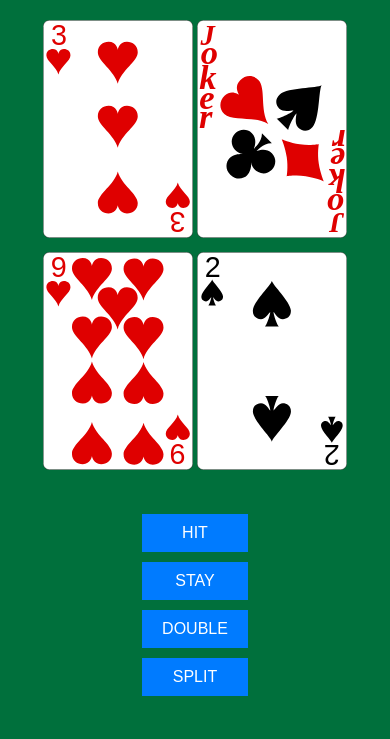
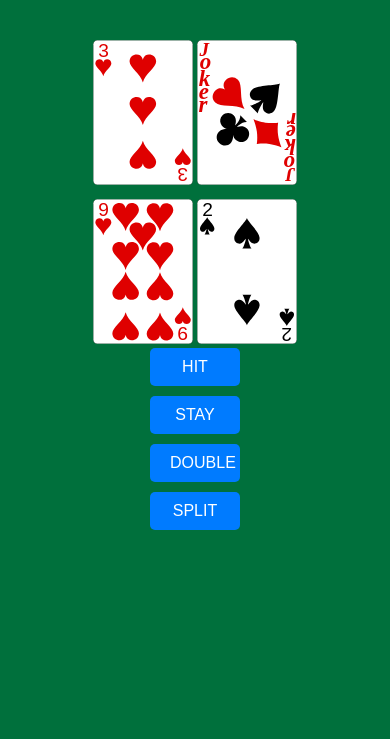
Before and after one commit to dewisbrown/blackjack-practice-web, a website: page index.html in a window 390 px wide. Drawn offline with Linux system fonts and the light colour scheme.

Commit message:
updated look on mobile screen

```diff
--- a/styles/style.css
+++ b/styles/style.css
@@ -4,15 +4,6 @@ body, html {
     padding: 0;
     font-family: Arial, sans-serif;
 }
-
-/*
-body {
-    background-image: url('https://static.vecteezy.com/system/resources/previews/002/082/622/original/poker-background-with-playing-cards-and-chips-on-green-casino-background-modern-poker-widescreen-wallpaper-vector.jpg');
-    background-size: cover;
-    background-repeat: no-repeat;
-    background-attachment: fixed;
-}
-*/
 
 body {
     background-color: #00703c;
@@ -77,6 +68,7 @@ body {
     cursor: pointer;
     transition: background-color 0.2s;
     text-align: center;
+    border-radius: 5px;
 }
 
 .action-btn:hover {
@@ -92,16 +84,39 @@ body {
 @media screen and (max-width: 768px) {
     /* Styles for mobile devices */
     #card-container {
-        flex-direction: row; /* Change the flex-direction to create a 2x2 grid */
-        flex-wrap: wrap; /* Allow items to wrap to the next row */
+        flex-direction: row;
+        flex-wrap: wrap;
+        margin-top: 20px;
     }
 
     #dealer, #user {
-        width: 100%; /* Make each dealer/user take up the full width */
-        text-align: center; /* Center the cards within their containers */
+        width: 100%;
+        text-align: center;
     }
 
     #button-panel {
-        flex-direction: column; /* Arrange buttons vertically for easier tapping */
+        flex-direction: column;
+        width: 90px;
+        margin: 0;
+    }
+
+    .card {
+        width: 100px;
+        height: auto;
+    }
+
+    #bottom-container {
+        display: flex;
+        flex-direction: row;
+        gap: 10px;
+        margin-top: 20px;
+    }
+
+    #success {
+        width: 90px;
+        margin: 0;
+        border-radius: 10px;
+        padding-top: 20px;
+        vertical-align: middle;
     }
 }
```
